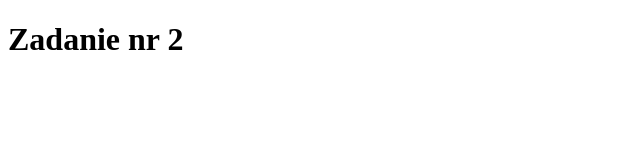
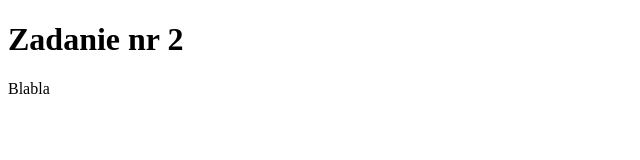
Before and after one commit to gosia5438/gosia5438.github.io, a plain HTML site: page zadania-domowe/zadanie-2/index.html in a window 1280 px wide. Shown: the full height of the page, 0-640 px from the left. Drawn offline with Linux system fonts and the light colour scheme.

Commit message:
dodany paragraf w zadaniu 2

```diff
--- a/zadania-domowe/zadanie-2/index.html
+++ b/zadania-domowe/zadanie-2/index.html
@@ -6,6 +6,6 @@
 </head>
 <body>
 <h1>Zadanie nr 2</h1>
-
+<p>Blabla</p>
 </body>
 </html>
```
